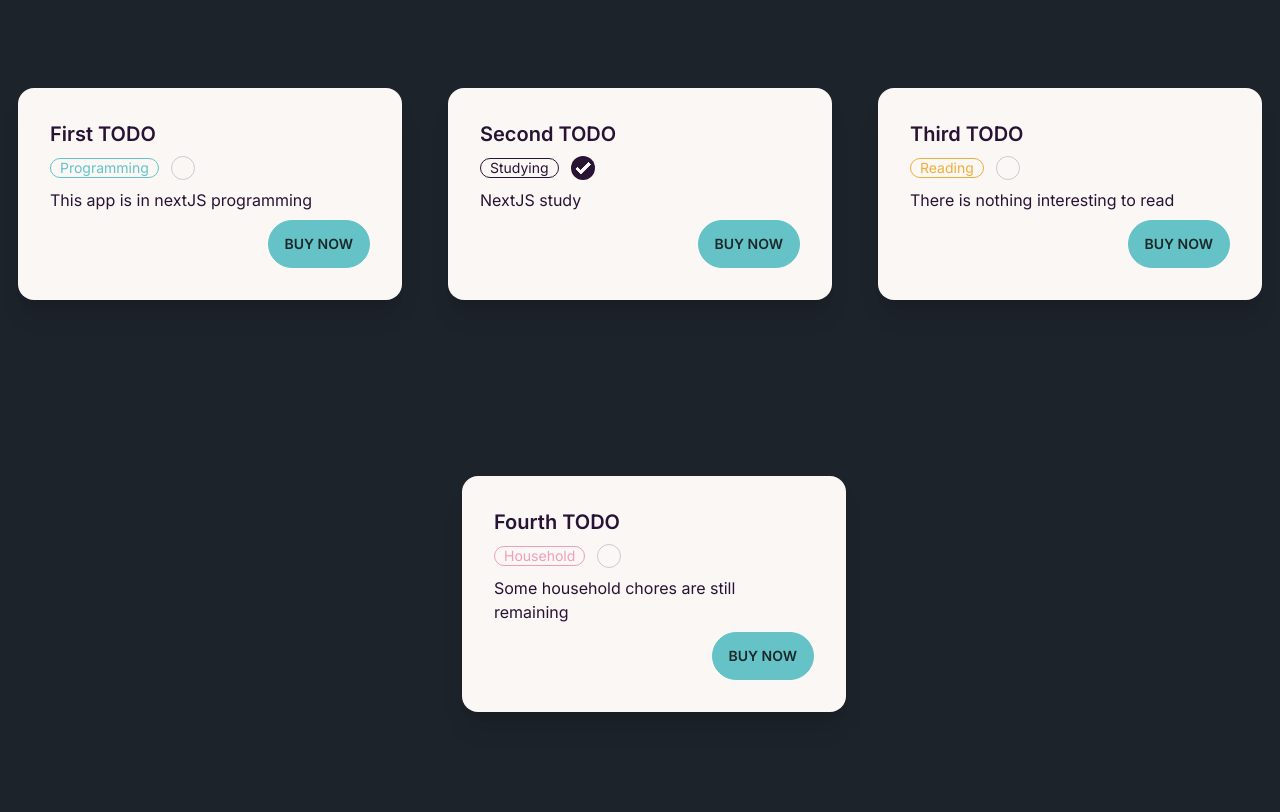
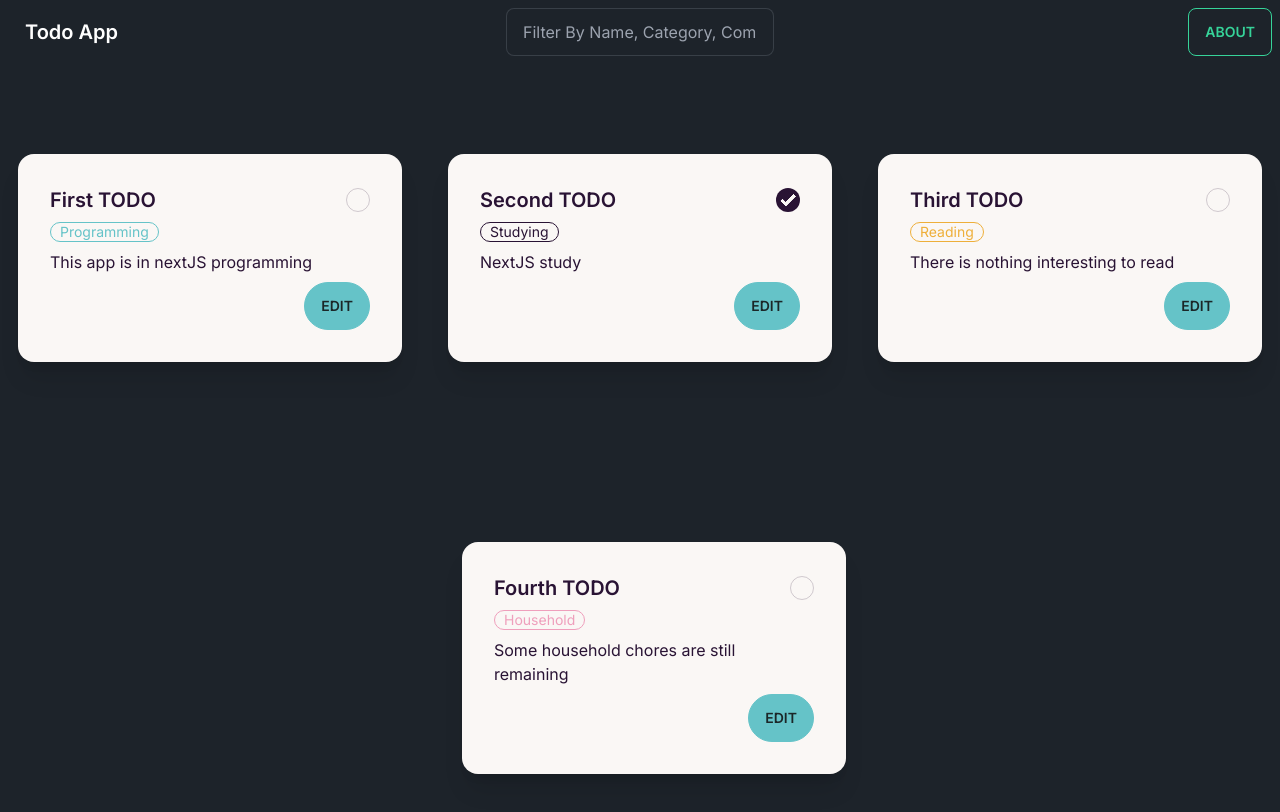
Before and after one commit to Chinmaykd21/todo-next, a Next.js app: page / in a window 1280 px wide. Shown: the top 812 px of the page. Built offline with nearby package versions, Linux system fonts and the light colour scheme.

Commit message:
route grouping learnt :fire:

```diff
--- /dev/null
+++ b/app/(crud)/add/page.tsx
@@ -0,0 +1,7 @@
+import React from "react";
+
+const AddTodo = () => {
+  return <div>You can add todos here</div>;
+};
+
+export default AddTodo;
--- /dev/null
+++ b/app/(crud)/delete/[id]/page.tsx
@@ -0,0 +1,7 @@
+import React from "react";
+
+const DeleteTodo = () => {
+  return <div>Delete Todo here</div>;
+};
+
+export default DeleteTodo;
--- /dev/null
+++ b/app/(crud)/edit/[id]/page.tsx
@@ -0,0 +1,5 @@
+const EditTodo = () => {
+  return <div>You can edit todo here!</div>;
+};
+
+export default EditTodo;
--- a/app/layout.tsx
+++ b/app/layout.tsx
@@ -1,3 +1,4 @@
+import NavBar from "@/components/nav";
 import "./globals.css";
 import type { Metadata } from "next";
 import { Inter } from "next/font/google";
@@ -16,7 +17,10 @@ export default function RootLayout({
 }) {
   return (
     <html lang="en" data-theme="dark">
-      <body className={inter.className}>{children}</body>
+      <body className={inter.className}>
+        <NavBar />
+        {children}
+      </body>
     </html>
   );
 }
--- /dev/null
+++ b/components/nav.tsx
@@ -0,0 +1,44 @@
+"use client";
+
+import { useState } from "react";
+import ShowModal from "./showModal";
+
+const NavBar = () => {
+  const [filter, setFilter] = useState(
+    "Filter By Name, Category, Complete Status"
+  );
+  const [show, setShow] = useState(false);
+
+  const handleAboutClick = (): JSX.Element => {
+    // TODO: Modal not displaying
+    setShow((prevState) => (prevState = !prevState));
+    return <ShowModal showStatus={show} />;
+  };
+  return (
+    <div className="navbar bg-base-100 text-white flex justify-evenly">
+      <div className="navbar-start">
+        <a className="btn btn-ghost normal-case text-xl">Todo App</a>
+      </div>
+      <div className="navbar-center">
+        <div className="form-control">
+          <input
+            type="text"
+            placeholder={filter}
+            className="input input-bordered w-24 md:w-auto"
+            onChange={(e) => setFilter(e?.target?.value)}
+          />
+        </div>
+      </div>
+      <div className="navbar-end">
+        <button
+          className="btn btn-success btn-outline"
+          onClick={handleAboutClick}
+        >
+          About
+        </button>
+      </div>
+    </div>
+  );
+};
+
+export default NavBar;
--- /dev/null
+++ b/components/showModal.tsx
@@ -0,0 +1,27 @@
+"use client";
+
+const ShowModal = ({ showStatus }: { showStatus: boolean }) => {
+  console.log(showStatus);
+  return (
+    <>
+      {showStatus && (
+        <dialog id="my_modal_5" className="modal modal-bottom sm:modal-middle">
+          <div className="modal-box">
+            <h3 className="font-bold text-lg">Todo App</h3>
+            <p className="py-4">
+              Press ESC key or click the button below to close
+            </p>
+            <div className="modal-action">
+              <form method="dialog">
+                {/* if there is a button in form, it will close the modal */}
+                <button className="btn">Close</button>
+              </form>
+            </div>
+          </div>
+        </dialog>
+      )}
+    </>
+  );
+};
+
+export default ShowModal;
--- a/components/todo.tsx
+++ b/components/todo.tsx
@@ -1,12 +1,12 @@
+"use client";
 import { todoProps } from "@/lib/constants";
+import { useRouter } from "next/navigation";
+import { useState } from "react";
 
-export const Todo = ({
-  todo,
-  key,
-}: {
-  todo: todoProps;
-  key?: number | string;
-}) => {
+export const Todo = ({ todo }: { todo: todoProps }) => {
+  const [completed, setCompleted] = useState(todo?.isFinished);
+  const router = useRouter();
+
   if (!todo) {
     return;
   }
@@ -22,21 +22,33 @@ export const Todo = ({
 
   const styles = `badge ${color} badge-outline`;
 
+  const handleClick = (todo: todoProps) => {
+    setCompleted((prevState) => (todo.isFinished = !prevState));
+  };
+
+  const handleEdit = () => {
+    router.push(`/edit/${todo?.id}`);
+  };
+
   return (
     <div className="card w-96 bg-base-100 shadow-xl h-1/3" data-theme="cupcake">
       <div className="card-body">
-        <h2 className="card-title">{todo?.title}</h2>
-        <div className="flex flex-row justify-start items-center space-x-3">
-          <div className={styles}>{todo?.category}</div>
+        <div className="flex flex-row justify-between items-center space-x-3">
+          <h2 className="card-title">{todo?.title}</h2>
           <input
             type="checkbox"
-            checked={todo?.isFinished}
+            checked={completed}
             className="checkbox"
+            onChange={() => handleClick(todo)}
           />
         </div>
+        <div className={styles}>{todo?.category}</div>
+
         <p>{todo?.description}</p>
         <div className="card-actions justify-end">
-          <button className="btn btn-primary">Buy Now</button>
+          <button className="btn btn-primary" onClick={handleEdit}>
+            Edit
+          </button>
         </div>
       </div>
     </div>
```
